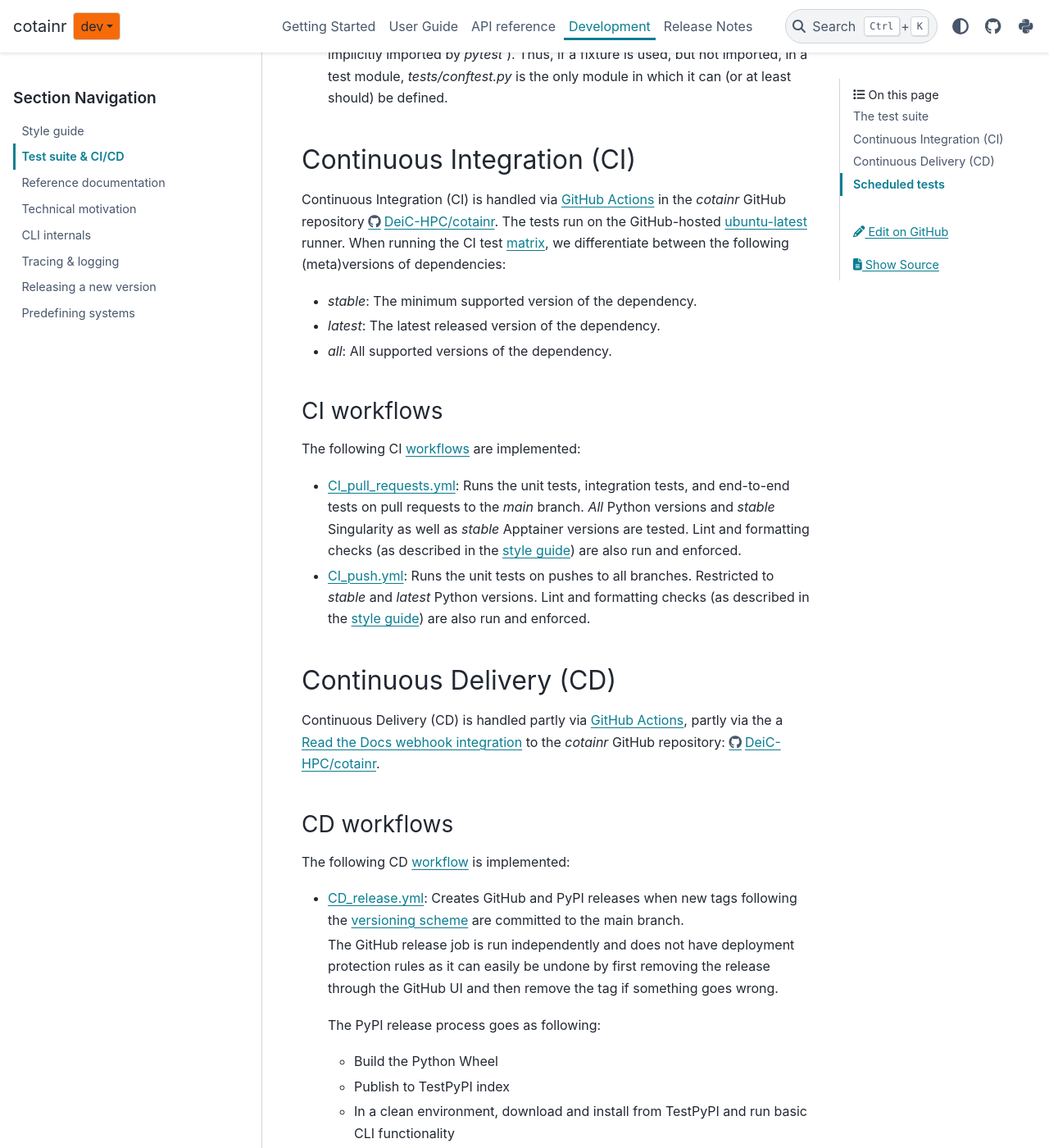
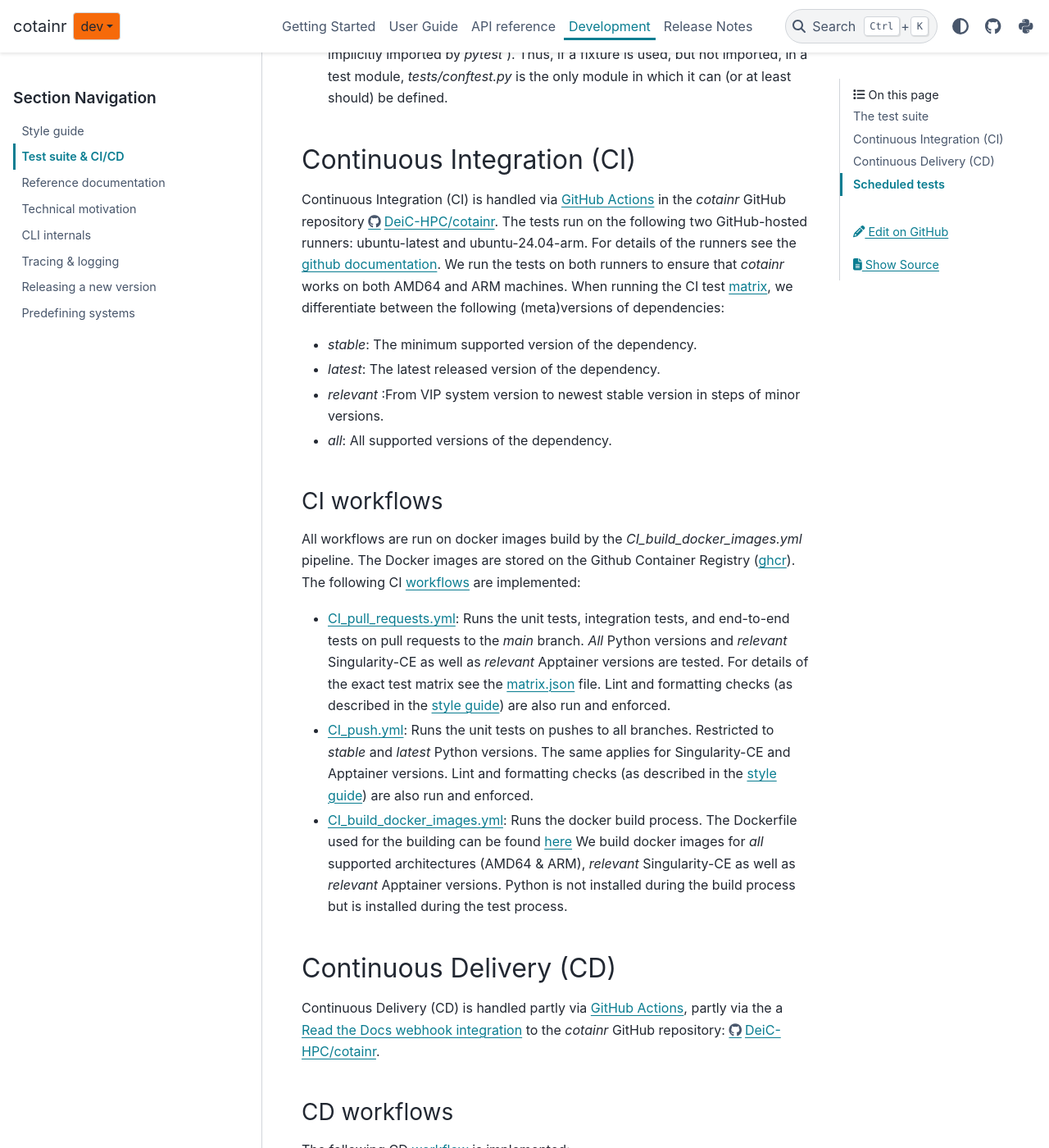
Before and after one commit to DeiC-HPC/cotainr, a Sphinx documentation site: the page built from doc/development/test_suite_ci_cd.rst, in a window 1280 px wide and 1400 px high, scrolled down 2753 px. Shown: the whole window at 82% size. Built offline with Sphinx 7.4.7 and the PyData theme 0.15.4, drawn with Linux system fonts in a browser that asks for light colours; pages that are not in the unit, such as notebooks, are missing from menus.

Commit message:
Update documentation

```diff
--- a/doc/development/test_suite_ci_cd.rst
+++ b/doc/development/test_suite_ci_cd.rst
@@ -69,24 +69,31 @@ Imports in test modules are based on the following conventions:
 
 Continuous Integration (CI)
 ---------------------------
-Continuous Integration (CI) is handled via `GitHub Actions <https://docs.github.com/en/actions>`_ in the `cotainr` GitHub repository https://github.com/DeiC-HPC/cotainr/actions. The tests run on the GitHub-hosted `ubuntu-latest <https://docs.github.com/en/actions/using-github-hosted-runners/about-github-hosted-runners/about-github-hosted-runners#supported-runners-and-hardware-resources>`_ runner. When running the CI test `matrix <https://docs.github.com/en/actions/using-jobs/using-a-matrix-for-your-jobs>`_, we differentiate between the following (meta)versions of dependencies:
+Continuous Integration (CI) is handled via `GitHub Actions <https://docs.github.com/en/actions>`_ in the `cotainr` GitHub repository https://github.com/DeiC-HPC/cotainr/actions.
+The tests run on the following two GitHub-hosted runners: ubuntu-latest and ubuntu-24.04-arm. For details of the runners see the `github documentation <https://docs.github.com/en/actions/using-github-hosted-runners/about-github-hosted-runners/about-github-hosted-runners#supported-runners-and-hardware-resources>`_.
+We run the tests on both runners to ensure that `cotainr` works on both AMD64 and ARM machines.
+When running the CI test `matrix <https://docs.github.com/en/actions/using-jobs/using-a-matrix-for-your-jobs>`_, we differentiate between the following (meta)versions of dependencies:
 
 - *stable*: The minimum supported version of the dependency.
 - *latest*: The latest released version of the dependency.
+- *relevant* :From VIP system version to newest stable version in steps of minor versions.
 - *all*: All supported versions of the dependency.
 
 CI workflows
 ~~~~~~~~~~~~
+All workflows are run on docker images build by the `CI_build_docker_images.yml` pipeline. The Docker images are stored on the Github Container Registry (`ghcr <https://docs.github.com/en/packages/working-with-a-github-packages-registry/working-with-the-container-registry>`_).
 The following CI `workflows <https://docs.github.com/en/actions/using-workflows/about-workflows>`_ are implemented:
 
 - `CI_pull_requests.yml <https://github.com/DeiC-HPC/cotainr/actions/workflows/CI_pull_request.yml>`_:
   Runs the unit tests, integration tests, and end-to-end tests on pull requests to the *main* branch.
-  *All* Python versions and *stable* Singularity as well as *stable* Apptainer versions are tested.
+  *All* Python versions and *relevant* Singularity-CE as well as *relevant* Apptainer versions are tested. For details of the exact test matrix see the `matrix.json <https://github.com/DeiC-HPC/cotainr/blob/main/.github/workflows/matrix.json>`_ file.
   Lint and formatting checks (as described in the :ref:`style guide <style_guide>`) are also run and enforced.
 - `CI_push.yml <https://github.com/DeiC-HPC/cotainr/actions/workflows/CI_push.yml>`_:
-  Runs the unit tests on pushes to all branches. Restricted to *stable* and *latest* Python versions.
+  Runs the unit tests on pushes to all branches. Restricted to *stable* and *latest* Python versions. The same applies for Singularity-CE and Apptainer versions.
   Lint and formatting checks (as described in the :ref:`style guide <style_guide>`) are also run and enforced.
-
+- `CI_build_docker_images.yml <https://github.com/DeiC-HPC/cotainr/actions/workflows/CI_build_docker_images.yml>`_:
+  Runs the docker build process. The Dockerfile used for the building can be found `here <https://github.com/DeiC-HPC/cotainr/actions/workflows/dockerfiles/Dockerfile>`_
+  We build docker images for *all* supported architectures (AMD64 & ARM), *relevant* Singularity-CE as well as *relevant* Apptainer versions. Python is not installed during the build process but is installed during the test process.
 
 Continuous Delivery (CD)
 ------------------------
```
